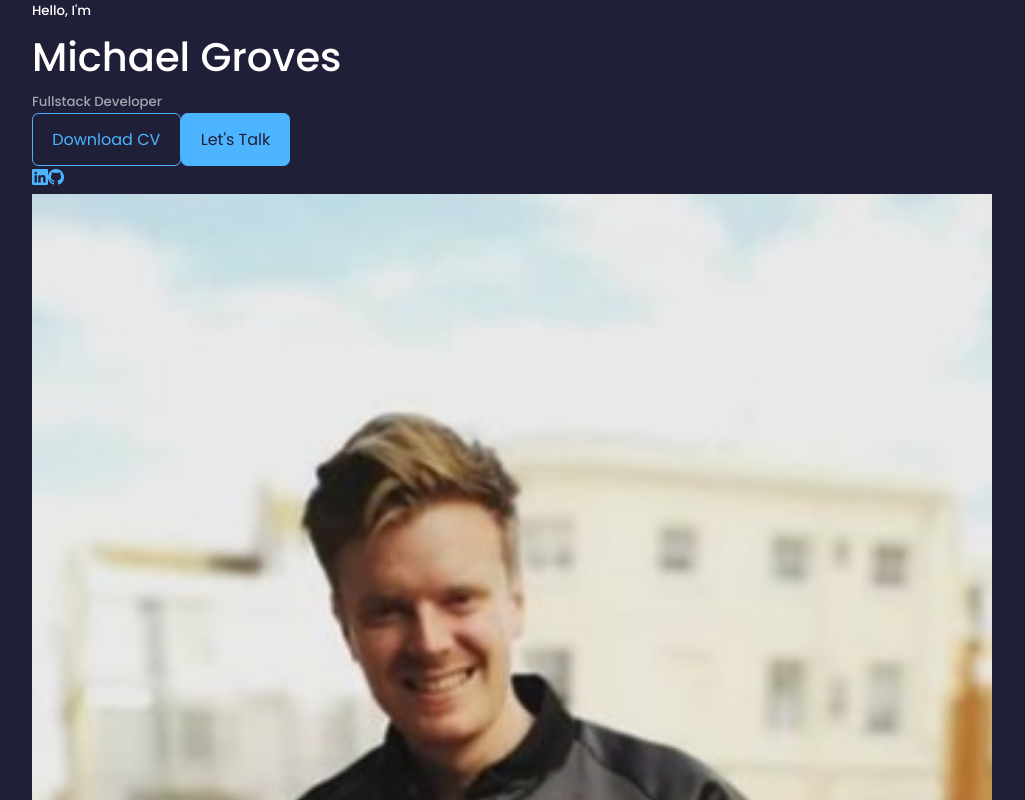
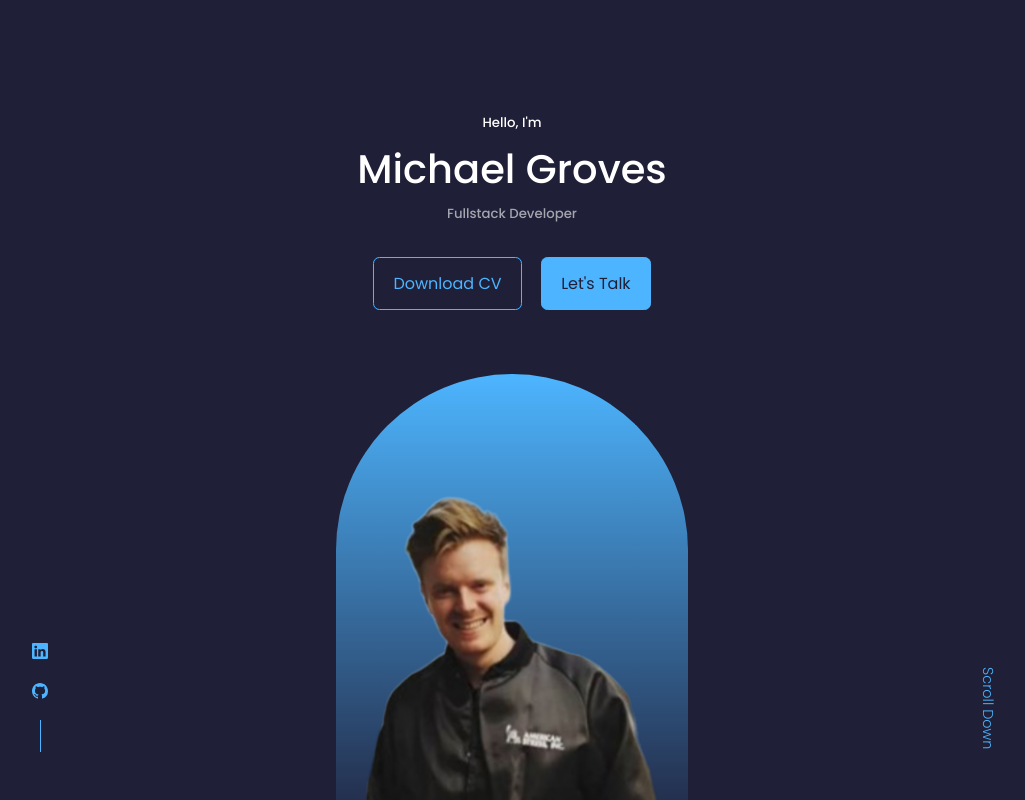
Before and after one commit to michaelgroves90/web-design-site, a React (Create React App) app: page / in a window 1280 px wide. Shown: the top 800 px of the page, without its empty margins (128-1153 px from the left). Built offline with nearby package versions, Linux system fonts and the light colour scheme.

Commit message:
HeaderSocials and draft image

```diff
--- a/src/components/header/Header.jsx
+++ b/src/components/header/Header.jsx
@@ -1,7 +1,7 @@
 import React from 'react'
 import './header.css'
 import CTA from './CTA'
-import ME from '../../assets/me.jpeg'
+import ME from '../../assets/me-transparent-bg.png'
 import HeaderSocials from './HeaderSocials'
 
 const Header = () => {
@@ -19,7 +19,7 @@ const Header = () => {
           <img src={ME} alt="me" />
         </div>
 
-        <a href="#contact" className='scroll_down'>Scroll Down</a>
+        <a href="#contact" className='scroll__down'>Scroll Down</a>
 
       </div>
     </header>
--- a/src/components/header/HeaderSocials.jsx
+++ b/src/components/header/HeaderSocials.jsx
@@ -4,10 +4,9 @@ import {BsGithub} from 'react-icons/bs'
 
 const HeaderSocials = () => {
   return (
-    <div className='header_socials'>
+    <div className='header__socials'>
       <a href="https://linkedin.com" target="_blank"><BsLinkedin/></a>
       <a href="https://github.com" target="_blank"><BsGithub/></a>
-      <a href="https://linkedin.com" target="_blank"></a>
       </div>
   )
 }
--- a/src/components/header/header.css
+++ b/src/components/header/header.css
@@ -0,0 +1,64 @@
+header {
+  height: 100vh;
+  padding-top: 7rem;
+  overflow: hidden;
+}
+
+.header__container {
+  text-align: center;
+  height: 100%;
+  position: relative;
+}
+
+/* =================== CTA =================== */
+
+.cta {
+  margin-top: 2rem;
+  display: flex;
+  gap: 1.2rem;
+  justify-content: center;
+}
+
+/* =================== HEADER SOCIALS =================== */
+
+.header__socials {
+  display: flex;
+  flex-direction: column;
+  align-items: center;
+  gap: 0.8rem;
+  position: absolute;
+  left: 0;
+  bottom: 3rem;
+}
+
+.header__socials::after {
+  content: '';
+  width: 1px;
+  height: 2rem;
+  background: var(--color-primary);
+}
+
+/* =================== ME =================== */
+
+.me {
+  background: linear-gradient(var(--color-primary), transparent);
+  width: 22rem;
+  height: 30rem;
+  position: absolute;
+  left: calc(50% - 11rem);
+  margin-top: 4rem;
+  border-radius: 12rem 12rem 0 0;
+  overflow: hidden;
+  padding: 5rem 1.5rem 1.5rem 1.5rem;
+}
+
+/* =================== SCROLL DOWN =================== */
+
+.scroll__down {
+  position: absolute;
+  right: -2.3rem;
+  bottom: 5rem;
+  transform: rotate(90deg);
+  font-weight: 200;
+  font-size: 0.9rem;
+}
```
Also changed, not shown: src/assets/me-transparent-bg.png (added), src/assets/me.jpg (added).
